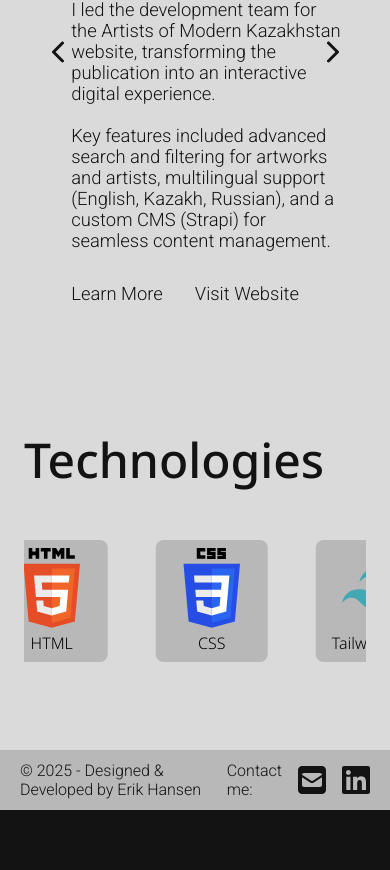
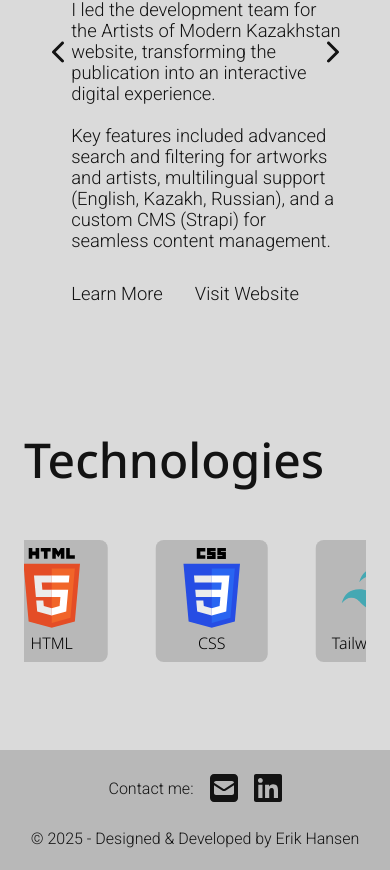
Before and after one commit to EHansen94/portfolio, a Next.js app: page / in a window 390 px wide. Shown: the part 1389-2259 px from the top of the page. Before the commit the page ends 2199 px from the top, so only its background shows below. Built offline with nearby package versions, Linux system fonts and the light colour scheme.

Commit message:
responsive footer

```diff
--- a/src/styles/components/Footer.module.css
+++ b/src/styles/components/Footer.module.css
@@ -55,3 +55,18 @@
 	color: var(--primary-text);
 	font-size: 1rem;
 }
+
+@media only screen and (max-width: 768px) {
+	.footer-container {
+		height: 120px;
+	}
+
+	.footer-content {
+		flex-direction: column-reverse;
+		justify-content: center;
+		text-align: center;
+	}
+	.contact-links {
+		margin-bottom: 1.5rem;
+	}
+}
```
